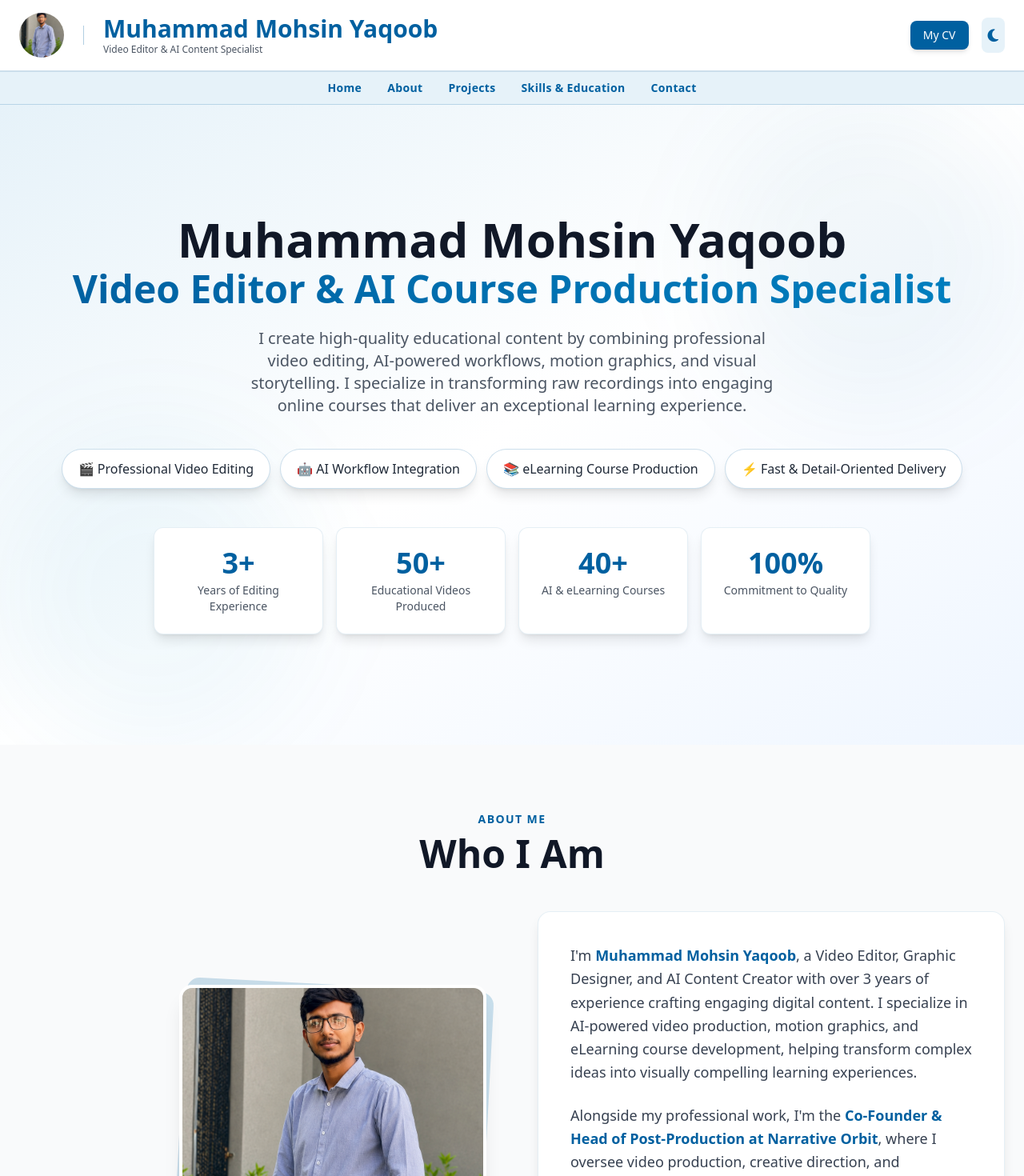
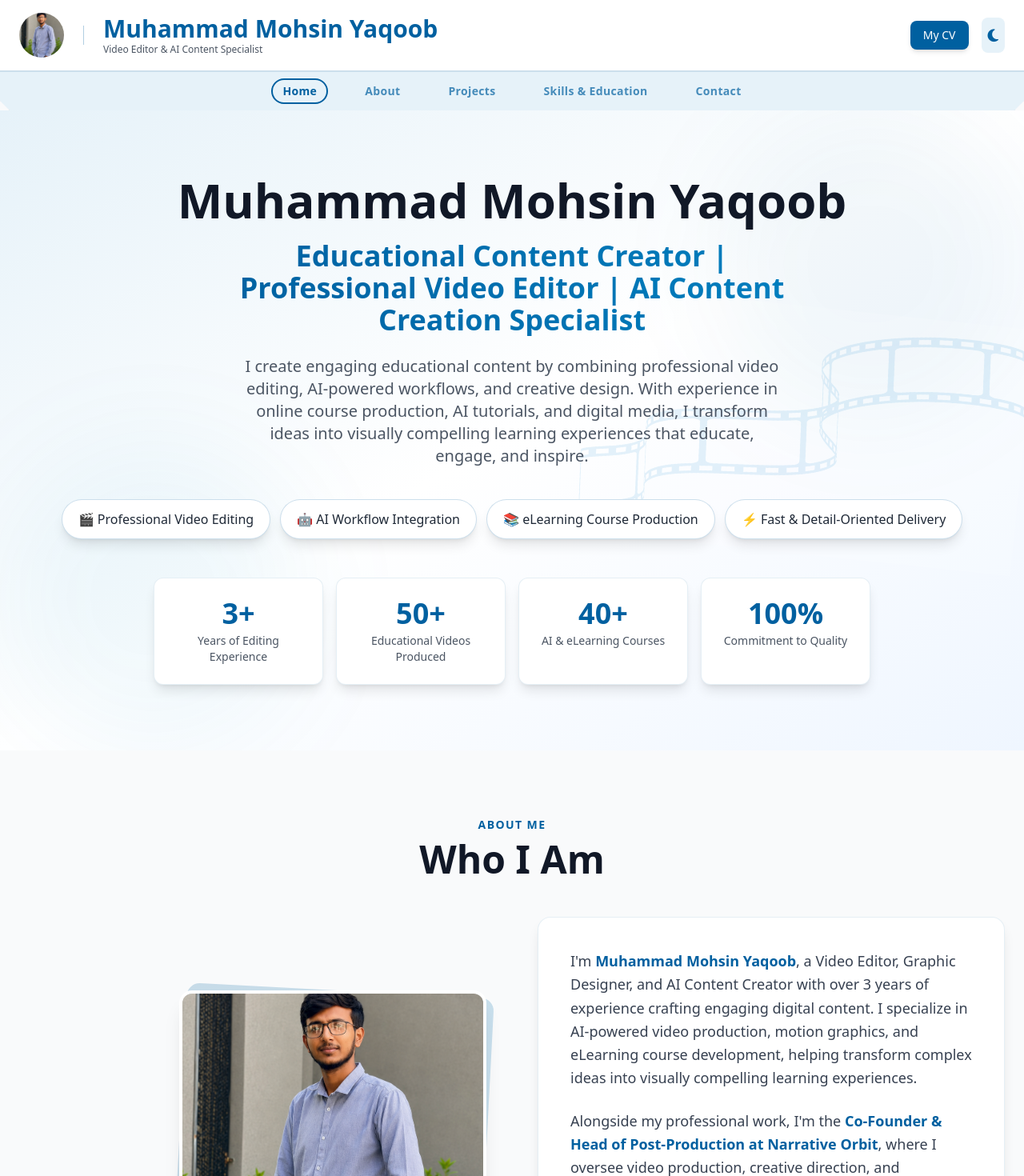
Before and after one commit to Fahad-Mehmood-Tech/Mohsin-portfolio-Client-, a React (Vite) app: page / in a window 1280 px wide. Shown: the top 1470 px of the page at 80% size. Built offline with nearby package versions, Linux system fonts and the light colour scheme.

Commit message:
modified:   src/App.jsx 	modified:   src/components/Navbar.jsx 	modified:   src/index.css 	modified:   src/sections/About.jsx 	modified:   src/sections/Contact.jsx 	modified:   src/sections/Home.jsx 	modified:   src/sections/Projects.jsx

```diff
--- a/src/App.jsx
+++ b/src/App.jsx
@@ -64,7 +64,9 @@ function App() {
               <i className="fab fa-linkedin text-xl"></i>
             </a>
             <a
-              href="mailto:immohsiny@outlook.com"
+              href="https://mail.google.com/mail/?view=cm&fs=1&to=immohsiny@gmail.com"
+              target="_blank"
+              rel="noreferrer"
               className="w-10 h-10 bg-white/10 rounded-lg flex items-center justify-center hover:bg-ossph-light hover:text-ossph-dark transition"
             >
               <i className="fas fa-envelope text-xl"></i>
@@ -81,6 +83,17 @@ function App() {
           <div className="border-t border-white/10 pt-6 text-gray-400 text-sm">
             © 2026 Muhammad Mohsin Yaqoob. All rights reserved.
           </div>
+          <p className="text-center text-xs text-gray-500 mt-3">
+            Designed & Developed by{' '}
+            <a
+              href="https://www.linkedin.com/in/fahad-mehmood-687421388/"
+              target="_blank"
+              rel="noreferrer"
+              className="text-gray-400 hover:text-ossph-light transition"
+            >
+              Fahad Mehmood
+            </a>
+          </p>
         </div>
       </footer>
 
--- a/src/components/Navbar.jsx
+++ b/src/components/Navbar.jsx
@@ -1,4 +1,4 @@
-import { useState } from 'react'
+import { useState, useEffect, useRef } from 'react'
 import mohsinLogo from '../assets/DP 1.png'
 import mohsinResume from '../assets/M.Mohsin CV.pdf'
 
@@ -12,18 +12,56 @@ const navLinks = [
 
 function Navbar({ isDark, toggleTheme, onLogoClick }) {
     const [mobileOpen, setMobileOpen] = useState(false)
+    const [isScrolled, setIsScrolled] = useState(false)
+    const [activeSection, setActiveSection] = useState('home')
+    const headerRef = useRef(null)
+
+    useEffect(() => {
+        const handleScroll = () => {
+            const headerHeight = headerRef.current?.offsetHeight || 0
+            setIsScrolled(window.scrollY > headerHeight)
+        }
+        window.addEventListener('scroll', handleScroll)
+        handleScroll()
+        return () => window.removeEventListener('scroll', handleScroll)
+    }, [])
+
+    // Track which section is currently in view
+    useEffect(() => {
+        const sections = navLinks
+            .map((link) => document.getElementById(link.id))
+            .filter(Boolean)
+
+        const observer = new IntersectionObserver(
+            (entries) => {
+                entries.forEach((entry) => {
+                    if (entry.isIntersecting) {
+                        setActiveSection(entry.target.id)
+                    }
+                })
+            },
+            {
+                rootMargin: '-40% 0px -40% 0px', // section counts as "active" when its middle crosses viewport middle
+                threshold: 0,
+            }
+        )
+
+        sections.forEach((section) => observer.observe(section))
+        return () => sections.forEach((section) => observer.unobserve(section))
+    }, [])
 
     const scrollToSection = (id) => {
         const el = document.getElementById(id)
         if (el) {
             el.scrollIntoView({ behavior: 'smooth' })
         }
+        setActiveSection(id)
         setMobileOpen(false)
     }
 
     return (
         <div className="w-full z-50">
-            <header className="bg-white dark:bg-gray-900 shadow-lg border-b-2 border-ossph-blue/20 dark:border-ossph-light/20">
+            <header ref={headerRef} className="bg-white dark:bg-gray-900 shadow-lg border-b-2 border-ossph-blue/20 dark:border-ossph-light/20">
                 <div className="container mx-auto px-6 py-4">
                     <nav className="flex flex-wrap items-center justify-between">
                         <div className="flex items-center space-x-6">
@@ -75,28 +113,46 @@ function Navbar({ isDark, toggleTheme, onLogoClick }) {
                 </div>
             </header>
 
-
-            <div className="bg-ossph-pale dark:bg-gray-800 border-b border-ossph-blue/20 dark:border-ossph-light/20 shadow-md">
-                <div className="container mx-auto px-6">
-                    <div className="hidden md:flex items-center justify-center space-x-8 py-2.5">
+            {/* Desktop sub-nav */}
+            <div className="hidden md:block relative">
+                <nav
+                    className={`w-full flex items-center justify-center bg-ossph-pale dark:bg-gray-800 transition-all duration-300 ease-in-out ${isScrolled
+                        ? 'fixed top-3 left-1/2 -translate-x-1/2 w-fit z-50 rounded-full shadow-2xl px-12 py-4 gap-10'
+                        : 'relative shadow-md px-10 py-2 gap-8'
+                        }`}
+                    style={{
+                        clipPath: isScrolled
+                            ? 'none'
+                            : 'polygon(0 0, 100% 0, 100% calc(100% - 12px), calc(100% - 12px) 100%, 12px 100%, 0 calc(100% - 12px))',
+                    }}
+                >
                     {navLinks.map((link) => (
                         <button
                             key={link.id}
                             onClick={() => scrollToSection(link.id)}
-                                className="text-sm font-semibold text-ossph-blue dark:text-ossph-light hover:text-ossph-dark dark:hover:text-white transition tracking-wide"
+                            className={`font-semibold transition tracking-wide whitespace-nowrap rounded-full border-2 ${isScrolled ? 'text-base px-4 py-1.5' : 'text-sm px-3 py-1'
+                                } ${activeSection === link.id
+                                    ? 'border-ossph-blue text-ossph-blue dark:border-ossph-light dark:text-ossph-light'
+                                    : 'border-transparent text-ossph-blue/70 dark:text-ossph-light/70 hover:underline hover:text-ossph-dark dark:hover:text-white'
+                                }`}
                         >
                             {link.label}
                         </button>
                     ))}
+                </nav>
             </div>
 
+            {/* Mobile menu */}
             {mobileOpen && (
-                        <div className="md:hidden flex flex-col items-center py-3 space-y-2">
+                <div className="md:hidden bg-ossph-pale dark:bg-gray-800 border-b border-ossph-blue/20 dark:border-ossph-light/20 flex flex-col items-center py-3 space-y-2">
                     {navLinks.map((link) => (
                         <button
                             key={link.id}
                             onClick={() => scrollToSection(link.id)}
-                                    className="text-sm font-semibold text-ossph-blue dark:text-ossph-light hover:text-ossph-dark dark:hover:text-white transition"
+                            className={`text-sm font-semibold transition rounded-full border-2 px-4 py-1 ${activeSection === link.id
+                                ? 'border-ossph-blue text-ossph-blue dark:border-ossph-light dark:text-ossph-light'
+                                : 'border-transparent text-ossph-blue/70 dark:text-ossph-light/70 hover:text-ossph-dark dark:hover:text-white'
+                                }`}
                         >
                             {link.label}
                         </button>
@@ -104,8 +160,6 @@ function Navbar({ isDark, toggleTheme, onLogoClick }) {
                 </div>
             )}
         </div>
-            </div>
-        </div>
     )
 }
 
--- a/src/index.css
+++ b/src/index.css
@@ -0,0 +1,10 @@
+html {
+    scrollbar-gutter: stable;
+}
+
+html,
+body {
+    overflow-x: hidden;
+    width: 100%;
+    max-width: 100%;
+}
--- a/src/sections/About.jsx
+++ b/src/sections/About.jsx
@@ -4,7 +4,7 @@ function About() {
     return (
         <section
             id="about"
-            className="min-h-screen flex items-center bg-gray-50 dark:bg-gray-900 py-20"
+            className="min-h-screen flex items-center bg-gray-50 dark:bg-gray-900 py-20 overflow-hidden"
         >
             <div className="container mx-auto px-6">
                 <div className="text-center mb-12" data-aos="fade-up">
--- a/src/sections/Contact.jsx
+++ b/src/sections/Contact.jsx
@@ -11,8 +11,8 @@ const contactMethods = [
     {
         id: 'email',
         label: 'Email',
-        value: 'immohsiny@outlook.com',
-        href: 'mailto:immohsiny@outlook.com',
+        value: 'immohsiny@gmail.com',
+        href: "https://mail.google.com/mail/?view=cm&fs=1&to=immohsiny@gmail.com",
         Icon: Mail,
     },
     {
--- a/src/sections/Home.jsx
+++ b/src/sections/Home.jsx
@@ -1,3 +1,4 @@
+import filmstrip from '../assets/Home Tabs.png'
 
 function Home() {
     return (
@@ -7,16 +8,21 @@ function Home() {
         >
             <div className="absolute top-0 right-0 w-96 h-96 bg-ossph-blue/5 rounded-full blur-3xl"></div>
             <div className="absolute bottom-0 left-0 w-96 h-96 bg-ossph-light/5 rounded-full blur-3xl"></div>
+            <img
+                src={filmstrip}
+                alt=""
+                className="hidden md:block absolute top-1/2 -translate-y-1/2 right-0 w-[400px] lg:w-[550px] max-w-[45vw] opacity-[0.1] dark:opacity-[0.12] rotate-6 pointer-events-none select-none z-0"
+            />
 
             <div className="container mx-auto px-6 text-center relative z-10">
                 <h2 className="text-4xl lg:text-6xl font-bold mb-6 text-gray-900 dark:text-white">
                     Muhammad Mohsin Yaqoob
-                    <span className="block text-3xl lg:text-5xl mt-2 bg-gradient-to-r from-ossph-blue to-ossph-light bg-clip-text text-transparent">
-                        Video Editor & AI Course Production Specialist
+                    <span className="block max-w-3xl inline-flex text-3xl lg:text-4xl mt-2 bg-gradient-to-r from-ossph-blue to-ossph-light bg-clip-text text-transparent">
+                        Educational Content Creator | Professional Video Editor | AI Content Creation Specialist
                     </span>
                 </h2>
                 <p className="text-xl text-gray-600 dark:text-gray-400 mb-10 max-w-2xl mx-auto">
-                    I create high-quality educational content by combining professional video editing, AI-powered workflows, motion graphics, and visual storytelling. I specialize in transforming raw recordings into engaging online courses that deliver an exceptional learning experience.
+                    I create engaging educational content by combining professional video editing, AI-powered workflows, and creative design. With experience in online course production, AI tutorials, and digital media, I transform ideas into visually compelling learning experiences that educate, engage, and inspire.
                 </p>
 
                 <div className="flex flex-wrap justify-center gap-3 mb-12">
```
Also changed, not shown: src/sections/Projects.jsx (+11 -5 lines). Lines whose indentation alone changed are shown as unchanged.
